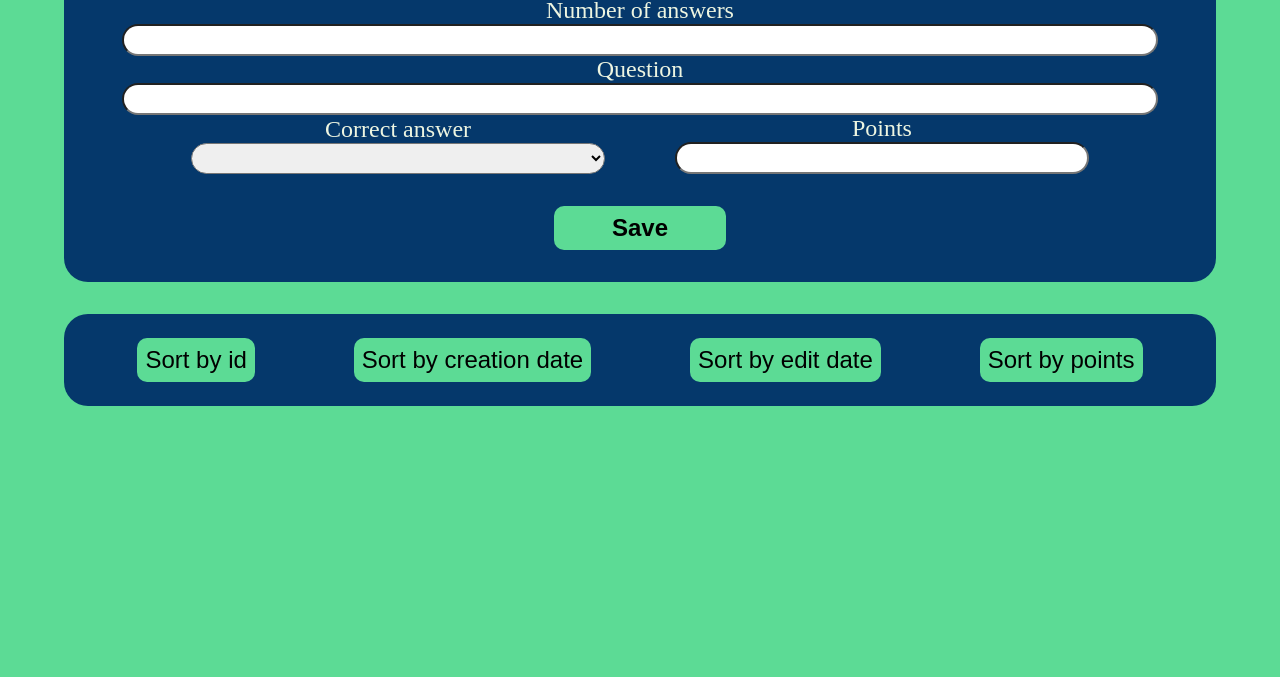
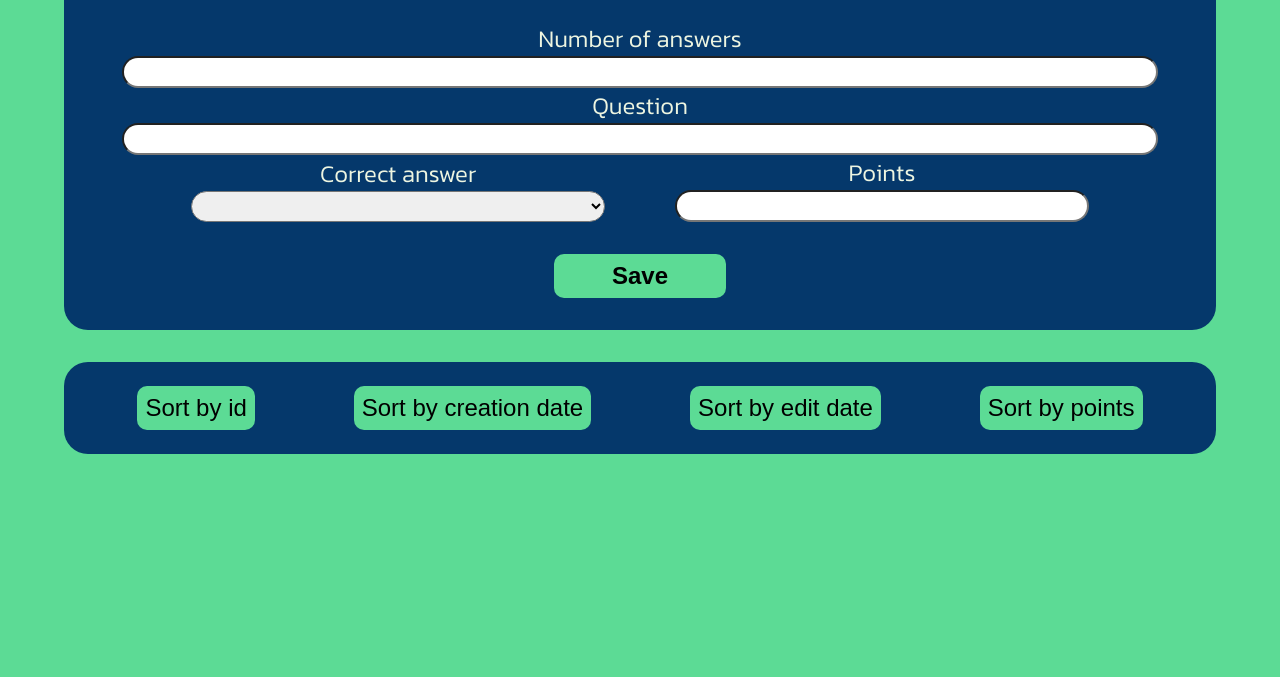
Before and after one commit to MartinGeorgiev-14/Quiz-Project, a plain HTML site: page edit.html in a window 1280 px wide. Shown: the part 215-892 px from the top of the page. Drawn offline with Linux system fonts and the light colour scheme; no server answers.

Commit message:
Added font

```diff
--- a/edit.html
+++ b/edit.html
@@ -5,6 +5,9 @@
     <meta http-equiv="X-UA-Compatible" content="IE=edge">
     <meta name="viewport" content="width=device-width, initial-scale=1.0">
     <link rel="stylesheet" href="styles\edit.css">
+    <link rel="preconnect" href="https://fonts.googleapis.com">
+    <link rel="preconnect" href="https://fonts.gstatic.com" crossorigin>
+    <link href="https://fonts.googleapis.com/css2?family=Kanit:wght@300&display=swap" rel="stylesheet">
     <title>Quiz Game</title>
 </head>
 <body>
--- a/styles/edit.css
+++ b/styles/edit.css
@@ -18,6 +18,7 @@ html, body {
     width: 100%;
     height: 100vh;
     background-color: var(--medium-green);
+    font-family: 'Kanit', sans-serif;
 }
 
 .heading{
--- a/styles/main.css
+++ b/styles/main.css
@@ -18,6 +18,7 @@ html, body {
     width: 100%;
     height: 100vh;
     background-color: var(--medium-green);
+    font-family: 'Kanit', sans-serif;
 }
 
 .heading{
```
Also changed, not shown: index.html (+3 -0 lines).
